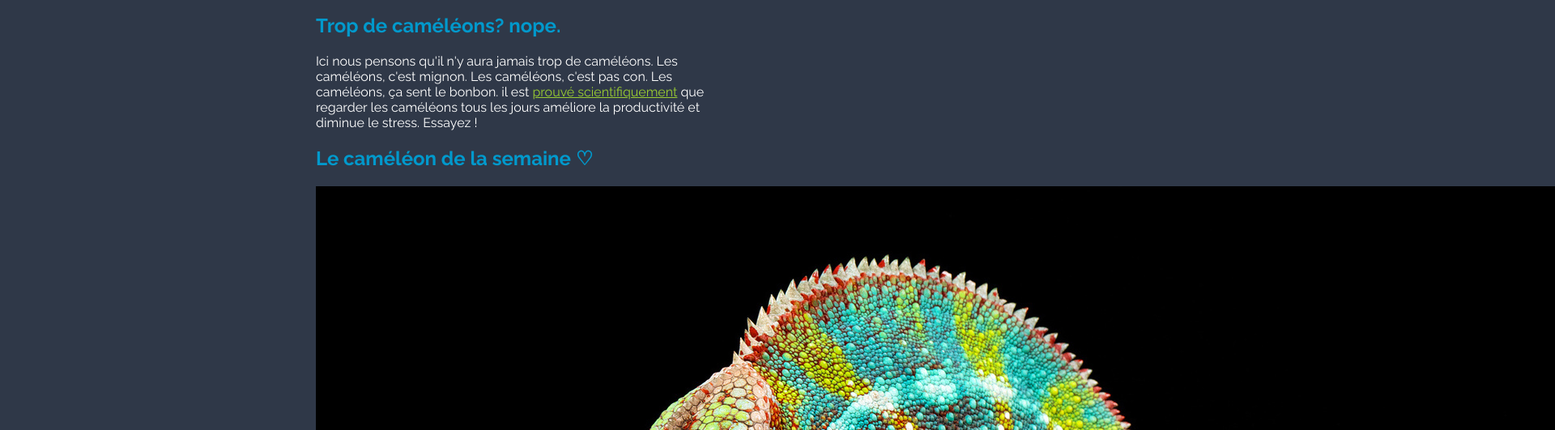
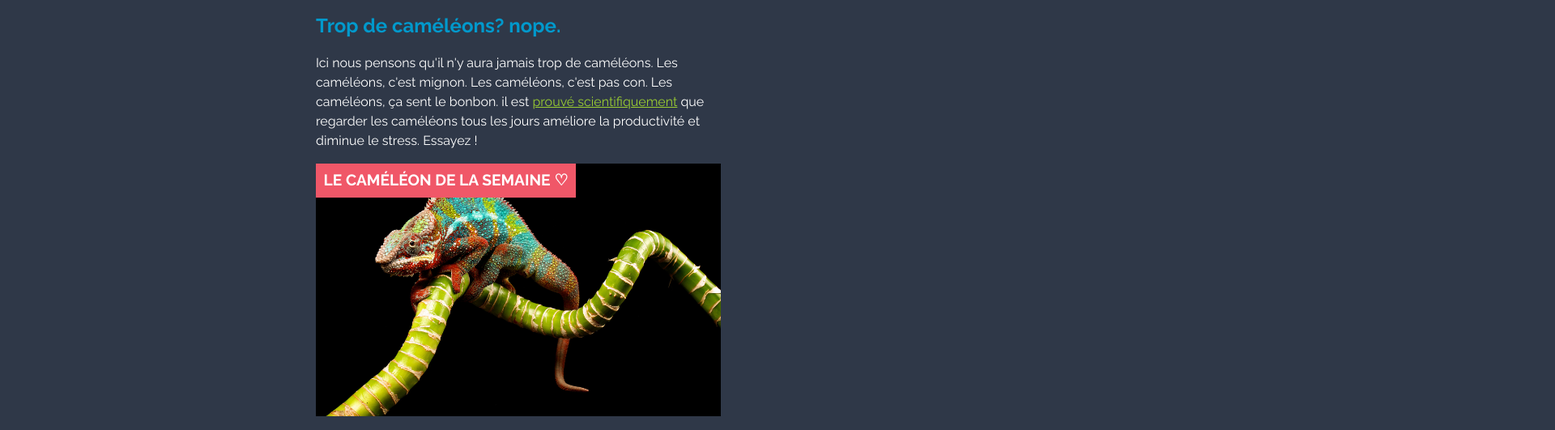
Before and after one commit to Ophelie22/Exosresponsive, a plain HTML site: page html/index.html in a window 1280 px wide. Shown: the part 175-706 px from the top of the page at 81% size, 1920 px wide, since content can reach past the window. Drawn offline with Linux system fonts and the light colour scheme.

Commit message:
image du cameleon de la semaine ok

```diff
--- a/css/style.css
+++ b/css/style.css
@@ -19,7 +19,7 @@ a {
     color: yellowgreen; /*code couleur  demande*/
 }
 
-/* header */
+                            /* header */
 
 h1 {
     color: white;
@@ -71,6 +71,37 @@ nav ul {
     margin-left: 1em;
 }
 
+                    /* présentation **/
+#presentation p {
+    /* on augmente l'interligne pour la lisibilité */
+    line-height: 1.5;
+}
+
+                            /* highlight */
+#highlight img {
+    max-width: 100%;
+}
+
+#highlight {
+    /* sert de référence pour le positionnement absolu du titre */
+    position: relative;
+    margin-bottom: 1em;
+}
+
+#highlight h2 {
+    position: absolute;
+    /* par défaut on a top: 0 et left: 0 */
+    /*top: 0;
+    left: 0;*/
+    background-color: #f05768;
+    color: white;
+    margin: 0;
+    padding: 0.5em;
+    text-transform: uppercase;
+    font-size: 1.2em;
+}
+
+                    /*cameleonsgallery**/
 
 
 
@@ -88,7 +119,7 @@ cameleonsgallery**/
 
 
 
-/* footer */
+                                /* footer */
 footer {
     margin-top: 40px;
     padding: 20px;
```
